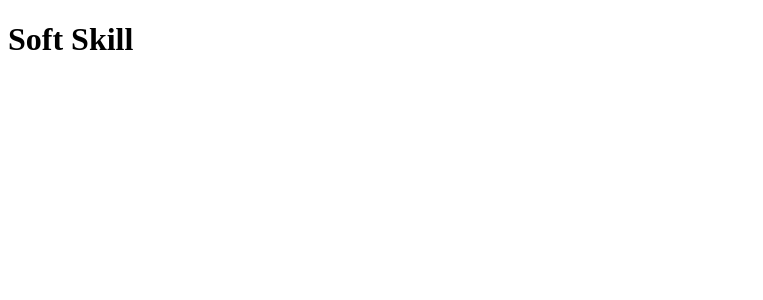
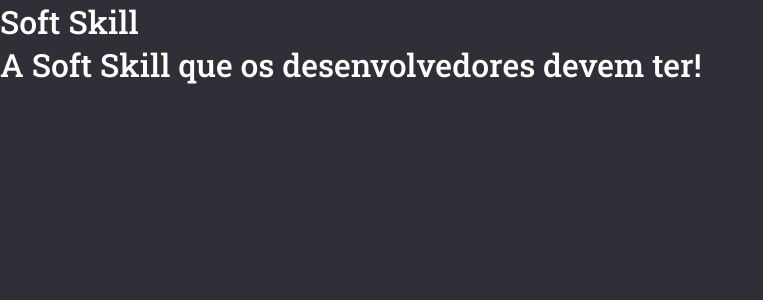
Before and after one commit to cirolacerda/expansion-week-soft-skill, a React (Create React App) app: page / in a window 1280 px wide. Shown: the top 300 px of the page, without its empty margins (0-763 px from the left). Built offline with nearby package versions, Linux system fonts and the light colour scheme.

Commit message:
Adicionando styles global

```diff
--- a/package.json
+++ b/package.json
@@ -13,6 +13,7 @@
     "react": "^17.0.1",
     "react-dom": "^17.0.1",
     "react-scripts": "4.0.0",
+    "styled-components": "^5.2.1",
     "typescript": "^4.0.3",
     "web-vitals": "^0.2.4"
   },
@@ -41,6 +42,7 @@
     ]
   },
   "devDependencies": {
+    "@types/styled-components": "^5.1.4",
     "@typescript-eslint/eslint-plugin": "^4.3.0",
     "@typescript-eslint/parser": "^4.3.0",
     "eslint": "7.11.0",
--- a/public/index.html
+++ b/public/index.html
@@ -4,6 +4,7 @@
     <meta charset="utf-8" />
         <meta name="viewport" content="width=device-width, initial-scale=1" />
     <meta name="theme-color" content="#000000" />
+    <link href="https://fonts.googleapis.com/css2?family=Roboto+Slab:wght@400;500&display=swap" rel="stylesheet">
 
     <title>Soft Skill</title>
   </head>
--- a/src/App.tsx
+++ b/src/App.tsx
@@ -1,5 +1,13 @@
 import React from 'react';
+import GlobalStyle from './styles/global';
 
-const App: React.FC = () => <h1>Soft Skill</h1>;
-
+const App: React.FC = () => {
+  return (
+    <>
+      <h1>Soft Skill</h1>
+      <h1>A Soft Skill que os desenvolvedores devem ter! </h1>
+      <GlobalStyle />
+    </>
+  );
+};
 export default App;
--- /dev/null
+++ b/src/styles/global.ts
@@ -0,0 +1,25 @@
+import { createGlobalStyle } from 'styled-components';
+
+export default createGlobalStyle`
+  * {
+    margin: 0;
+    padding: 0;
+    box-sizing: border-box;
+    outline: 0;
+  }
+  body {
+    background: #312e38;
+    color: #FFF;
+    -webkit-font-smoothing: antialiased;
+  }
+  body, input, button {
+    font-family: 'Roboto Slab', serif;
+    font-size: 16px;
+  }
+  h1, h2, h3, h4, h5, h6, strong {
+    font-weight: 500;
+  }
+  button {
+    cursor: pointer;
+  }
+`;
```
Also changed, not shown: 1 other file (tests, documents, lock files or other folders).
